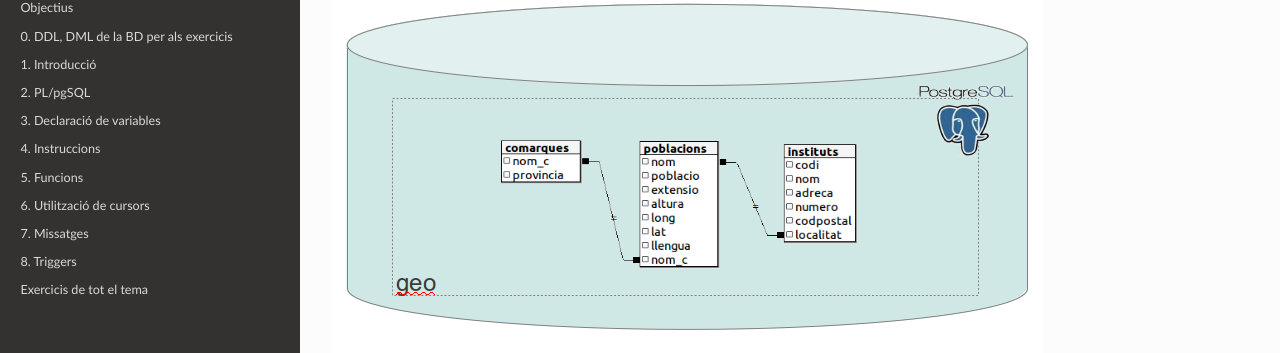
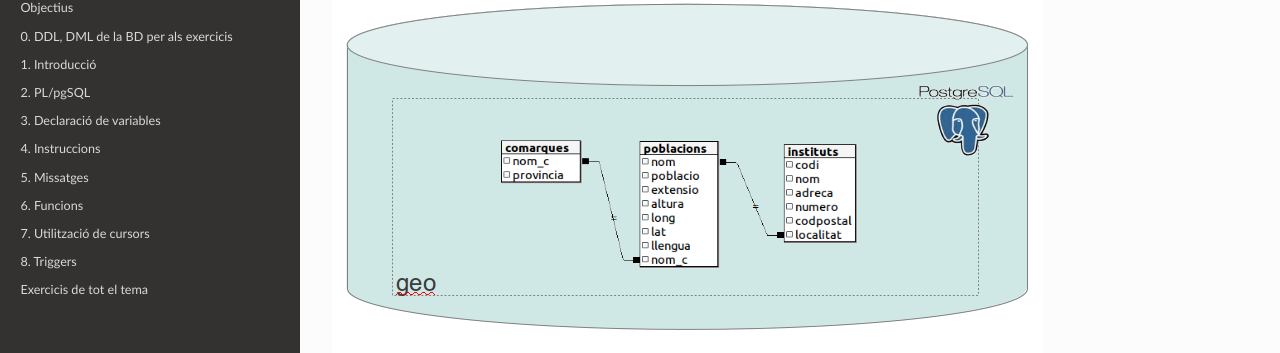
Before and after one commit to asalvadorc/BBDD_PostgrePLSQL, an MkDocs documentation site: the page built from docs/index.md, in a window 1280 px wide. Shown: the part 188-541 px from the top of the page. Built offline with MkDocs 1.6.1, drawn with Linux system fonts in a browser that asks for light colours; nearby versions of some CDN libraries; part of the change alters nothing that is shown.

```diff
--- a/mkdocs.yml
+++ b/mkdocs.yml
@@ -26,9 +26,10 @@ nav:
     - 2. PL/pgSQL: 2_plpgsql.md
     - 3. Declaració de variables: 3_declaraci_de_variables.md
     - 4. Instruccions: 4_instruccions.md
-    - 5. Funcions: 5_funcions.md
-    - 6. Utilització de cursors: 6_utilitzaci_de_cursors.md
-    - 7. Missatges: 7_missatges_i_excepcions.md
+    - 5. Missatges: 7_missatges_i_excepcions.md
+    - 6. Funcions: 5_funcions.md
+    - 7. Utilització de cursors: 6_utilitzaci_de_cursors.md
+    ## - 7. Missatges: 7_missatges_i_excepcions.md
     - 8. Triggers: 8_triggers.md
     ## - 9. Creació d'altres objectes basats en funcions: 9_creaci_daltres_objectes_basats_en_funcions.md
     - Exercicis de tot el tema: exercicis_de_tot_el_tema.md
```
